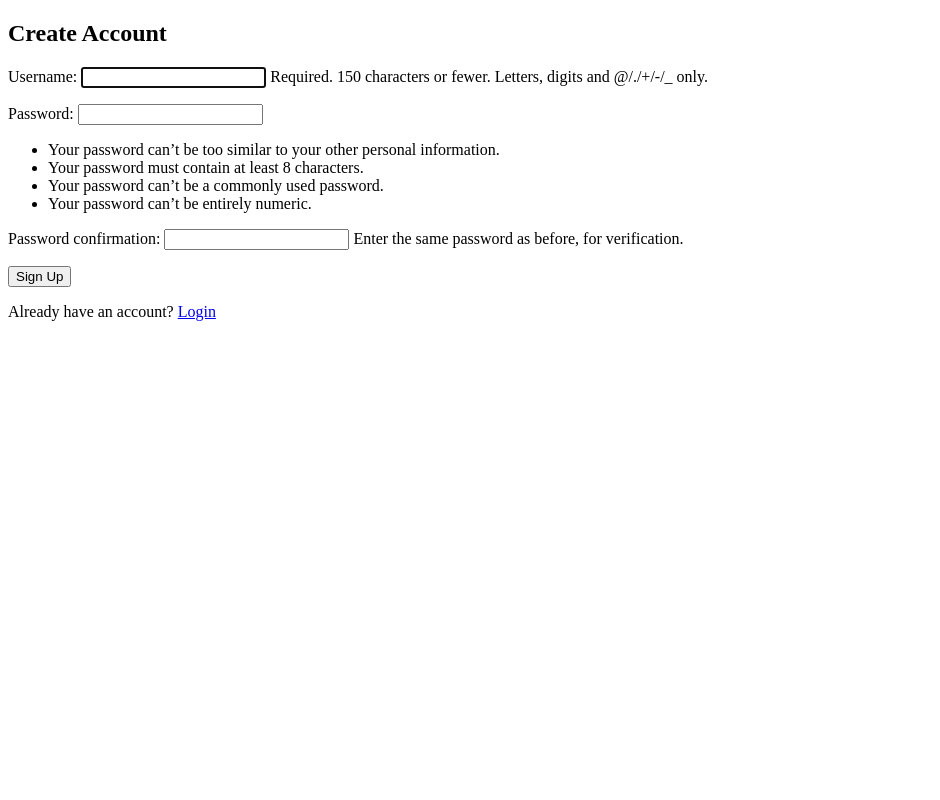
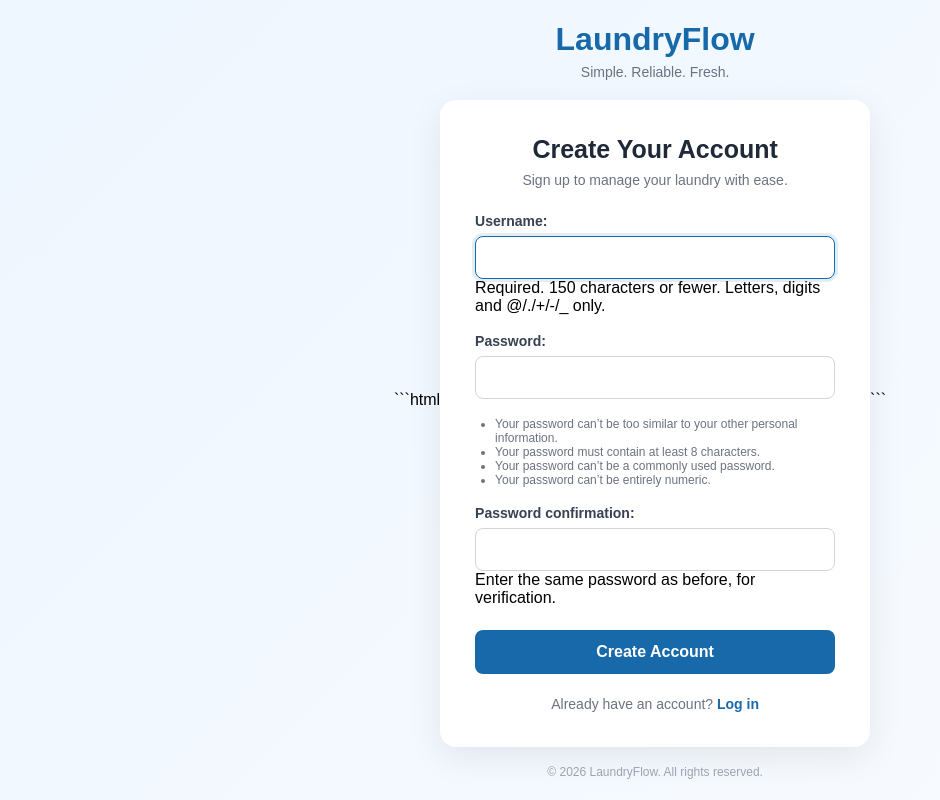
Before and after one commit to soul7re/my-django-project, a Django app: page /accounts/signup/ in a window 1280 px wide. Shown: the whole page, without its empty margins (0-940 px from the left). Run offline with Django 5.2, Linux system fonts and the light colour scheme.

Commit message:
Style signup page

````diff
--- a/templates/registration/signup.html
+++ b/templates/registration/signup.html
@@ -1,26 +1,200 @@
+```html
 <!DOCTYPE html>
 <html lang="en">
 <head>
     <meta charset="UTF-8">
     <meta name="viewport" content="width=device-width, initial-scale=1.0">
-    <title>Sign Up</title>
+
+    <title>Create Account | LaundryFlow</title>
+
+    <style>
+        * {
+            margin: 0;
+            padding: 0;
+            box-sizing: border-box;
+        }
+
+        body {
+            font-family: Arial, Helvetica, sans-serif;
+            min-height: 100vh;
+            display: flex;
+            align-items: center;
+            justify-content: center;
+            background: linear-gradient(135deg, #eef6ff, #f8fbff);
+            padding: 20px;
+        }
+
+        .signup-container {
+            width: 100%;
+            max-width: 430px;
+        }
+
+        .logo {
+            text-align: center;
+            margin-bottom: 20px;
+        }
+
+        .logo h1 {
+            color: #1769aa;
+            font-size: 32px;
+            font-weight: 700;
+        }
+
+        .logo p {
+            color: #6b7280;
+            margin-top: 6px;
+            font-size: 14px;
+        }
+
+        .signup-card {
+            background: #ffffff;
+            padding: 35px;
+            border-radius: 16px;
+            box-shadow: 0 10px 35px rgba(0, 0, 0, 0.08);
+        }
+
+        .signup-card h2 {
+            text-align: center;
+            color: #1f2937;
+            margin-bottom: 8px;
+            font-size: 25px;
+        }
+
+        .subtitle {
+            text-align: center;
+            color: #6b7280;
+            font-size: 14px;
+            margin-bottom: 25px;
+        }
+
+        form p {
+            margin-bottom: 18px;
+        }
+
+        form label {
+            display: block;
+            color: #374151;
+            font-size: 14px;
+            font-weight: 600;
+            margin-bottom: 7px;
+        }
+
+        form input {
+            width: 100%;
+            padding: 12px 14px;
+            border: 1px solid #d1d5db;
+            border-radius: 8px;
+            font-size: 15px;
+            outline: none;
+            transition: 0.2s;
+        }
+
+        form input:focus {
+            border-color: #1769aa;
+            box-shadow: 0 0 0 3px rgba(23, 105, 170, 0.12);
+        }
+
+        form ul {
+            margin-top: 6px;
+            padding-left: 20px;
+            color: #6b7280;
+            font-size: 12px;
+        }
+
+        .signup-button {
+            width: 100%;
+            padding: 13px;
+            border: none;
+            border-radius: 8px;
+            background: #1769aa;
+            color: white;
+            font-size: 16px;
+            font-weight: 600;
+            cursor: pointer;
+            margin-top: 5px;
+            transition: 0.2s;
+        }
+
+        .signup-button:hover {
+            background: #12578c;
+        }
+
+        .login-link {
+            text-align: center;
+            margin-top: 22px;
+            color: #6b7280;
+            font-size: 14px;
+        }
+
+        .login-link a {
+            color: #1769aa;
+            font-weight: 600;
+            text-decoration: none;
+        }
+
+        .login-link a:hover {
+            text-decoration: underline;
+        }
+
+        .footer {
+            text-align: center;
+            margin-top: 18px;
+            color: #9ca3af;
+            font-size: 12px;
+        }
+
+        @media (max-width: 480px) {
+            .signup-card {
+                padding: 25px 20px;
+            }
+
+            .logo h1 {
+                font-size: 28px;
+            }
+        }
+    </style>
 </head>
+
 <body>
 
-    <h2>Create Account</h2>
+    <div class="signup-container">
+
+        <div class="logo">
+            <h1>LaundryFlow</h1>
+            <p>Simple. Reliable. Fresh.</p>
+        </div>
+
+        <div class="signup-card">
+
+            <h2>Create Your Account</h2>
+
+            <p class="subtitle">
+                Sign up to manage your laundry with ease.
+            </p>
 
             <form method="post">
                 {% csrf_token %}
 
                 {{ form.as_p }}
 
-        <button type="submit">Sign Up</button>
+                <button type="submit" class="signup-button">
+                    Create Account
+                </button>
             </form>
 
-    <p>
+            <p class="login-link">
                 Already have an account?
-        <a href="{% url 'login' %}">Login</a>
+                <a href="{% url 'login' %}">Log in</a>
             </p>
+
+        </div>
+
+        <p class="footer">
+            © 2026 LaundryFlow. All rights reserved.
+        </p>
+
+    </div>
 
 </body>
 </html>
+```
````
Lines whose indentation alone changed are shown as unchanged.
